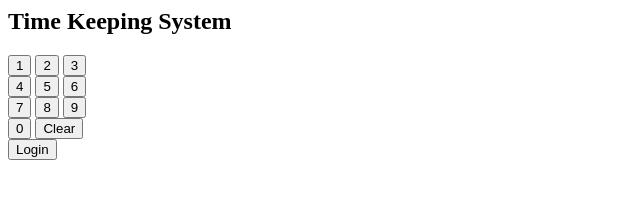
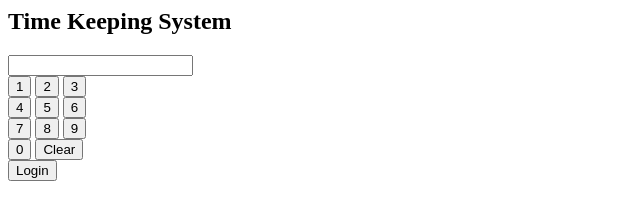
Before and after one commit to MickeyCheng/tks-web, a plain HTML site: page main.html in a window 1280 px wide. Shown: the whole page, without its empty margins (0-640 px from the left). Drawn offline with Linux system fonts and the light colour scheme.

Commit message:
adding text field on top of number fields

```diff
--- a/main.html
+++ b/main.html
@@ -10,6 +10,8 @@
             <div class="top-panel">
                 <h2>Time Keeping System</h2>
                 <div class="inner-top">
+                    <input type="text" class="form-control">
+
                     <div>
                         <button class="btn bnt-primary">1</button>
                         <button class="btn bnt-primary">2</button>
```
